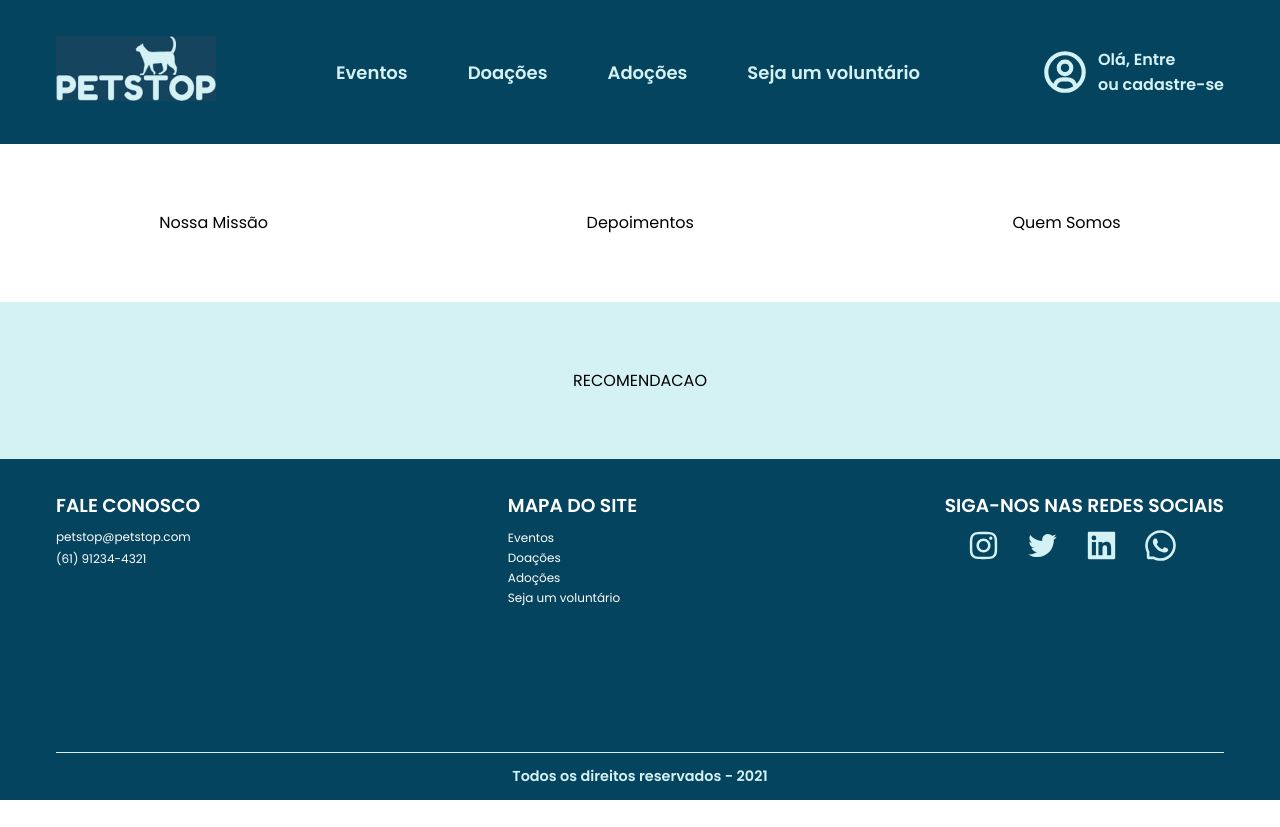
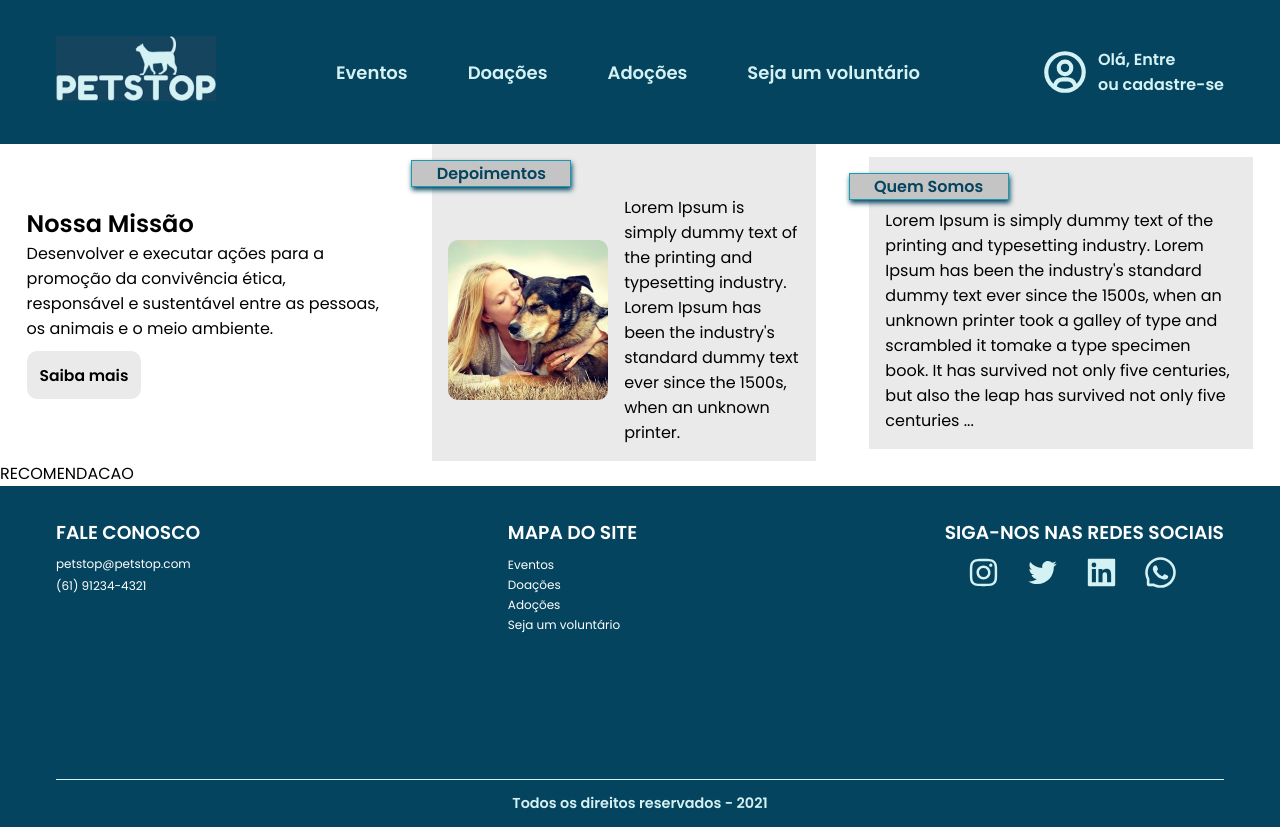
Before and after one commit to UnBArqDsw2021-1/2021.1_G3_PetStop_frontend, a React (Create React App) app: page / in a window 1280 px wide. Before the commit the page ends 800 px from the top, so only its background shows below. Built offline with nearby package versions, Linux system fonts and the light colour scheme.

Commit message:
feat: add cards in top container

```diff
--- a/src/pages/Home/index.tsx
+++ b/src/pages/Home/index.tsx
@@ -1,15 +1,50 @@
 import React from "react";
 import "./styles.css";
+
+import imgTestimony from "../../assets/img22.jpg";
 
 export function Home() {
   return (
     <div className="container">
       <div className="top-container">
-        <div>Nossa Missão</div>
-        <div>Depoimentos</div>
-        <div>Quem Somos</div>
+        <div className="about-us">
+          <h2>Nossa Missão</h2>
+          <p>
+            Desenvolver e executar ações para a<br />
+            promoção da convivência ética,
+            <br />
+            responsável e sustentável entre as pessoas,
+            <br />
+            os animais e o meio ambiente.
+          </p>
+          <button className="about-us-buttom">
+            <h3>Saiba mais</h3>
+          </button>
+        </div>
+        <div className="card">
+          <div className="card-title">Depoimentos</div>
+          <div className="row">
+            <img id="img-testimony" src={imgTestimony} alt="Imagem depoimeto" />
+            <p>
+              Lorem Ipsum is simply dummy text of the printing and typesetting
+              industry. Lorem Ipsum has been the industry&apos;s standard dummy
+              text ever since the 1500s, when an unknown printer.
+            </p>
+          </div>
+        </div>
+        <div className="card">
+          <div className="card-title">Quem Somos</div>
+          <p>
+            Lorem Ipsum is simply dummy text of the printing and typesetting
+            industry. Lorem Ipsum has been the industry&apos;s standard dummy
+            text ever since the 1500s, when an unknown printer took a galley of
+            type and scrambled it tomake a type specimen book. It has survived
+            not only five centuries, but also the leap has survived not only
+            five centuries ...
+          </p>
+        </div>
       </div>
-      <div className="down-container">RECOMENDACAO</div>
+      <div className="bottom-container">RECOMENDACAO</div>
     </div>
   );
 }
--- a/src/pages/Home/styles.css
+++ b/src/pages/Home/styles.css
@@ -26,3 +26,44 @@
 .down-container {
   background-color: var(--blue-light);
 }
+
+.about-us-buttom {
+  background-color: var(--gray-light);
+  margin-top: 10px;
+  padding: 0.8rem;
+  border-radius: 10px;
+  border: 0px;
+}
+
+.card {
+  background-color: var(--gray-light);
+  padding: 1rem;
+  min-width: 25%;
+  max-width: 30%;
+}
+
+.card-title {
+  color: var(--blue-dark);
+  font-weight: 600;
+  text-align: center;
+  width: 10rem;
+  border: 1px solid #189ab4;
+  background-color: #c4c4c4;
+  box-shadow: 1px 3px 5px;
+  margin-bottom: 0.5rem;
+  margin-left: -2.3rem;
+}
+
+.row {
+  display: flex;
+  flex-direction: row;
+  justify-content: center;
+  align-items: center;
+}
+
+#img-testimony {
+  height: 10rem;
+  width: 10rem;
+  margin-right: 1rem;
+  border-radius: 10px;
+}
```
Also changed, not shown: src/assets/img22.jpg (added).
